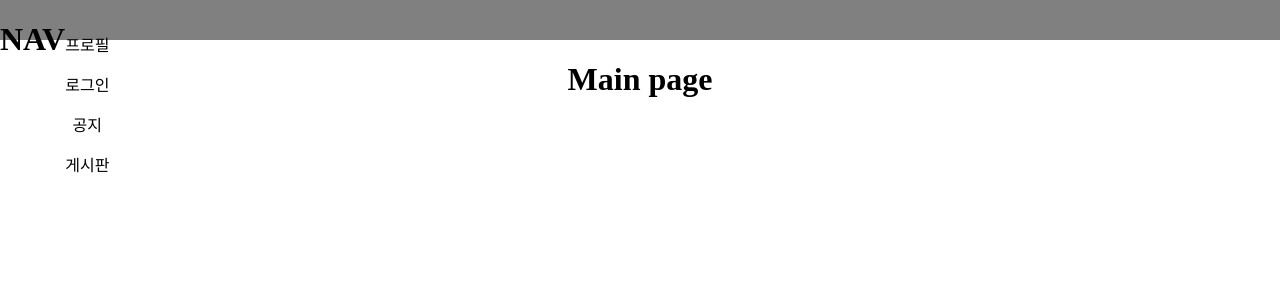
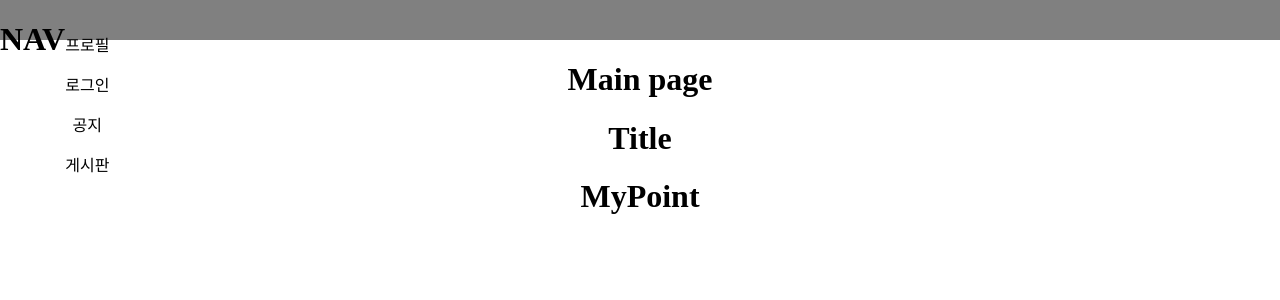
Before and after one commit to rdg1029/ECOmunity-FE, a React (Create React App) app: page / in a window 1280 px wide. Shown: the top 300 px of the page. Built offline with nearby package versions, Linux system fonts and the light colour scheme; a web font is replaced by a local one.

Commit message:
[Updated Main.tsx] : import 3 components

```diff
--- a/src/components/MyPoint.tsx
+++ b/src/components/MyPoint.tsx
@@ -1,11 +1,14 @@
 import React from "react";
 
 
-const MyTitle : React.FC = () => {
+const MyPoint : React.FC = () => {
     return(
         <>
+            <h1>
+                MyPoint
+            </h1>
         </>
     );
 }
 
-export default MyTitle;
+export default MyPoint;
--- a/src/components/Title.tsx
+++ b/src/components/Title.tsx
@@ -3,6 +3,9 @@ import React from "react";
 const Title : React.FC = () => {
     return(
         <>
+            <h1>
+                Title
+            </h1>
         </>
     );
 }
--- a/src/pages/Main.tsx
+++ b/src/pages/Main.tsx
@@ -1,12 +1,16 @@
 import React from "react";
 import { Link } from "react-router-dom";
 import Nav from "../components/Nav";
+import Title from "../components/Title";
+import MyPoint from "../components/MyPoint";
 
 const Main: React.FC = () => {
     return (
         <div>
             <Nav/>
             <h1>Main page</h1>
+            <Title/>
+            <MyPoint/>
         </div>
     );
 }
```
